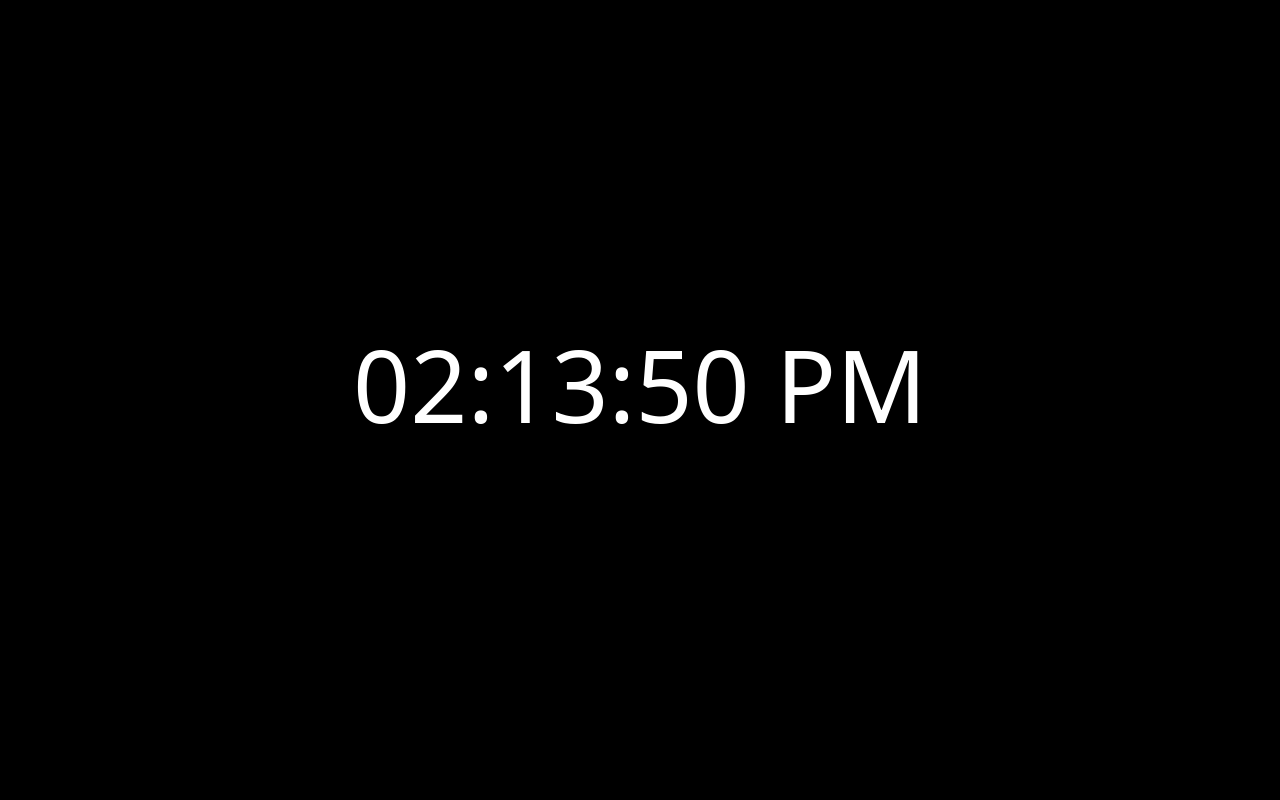
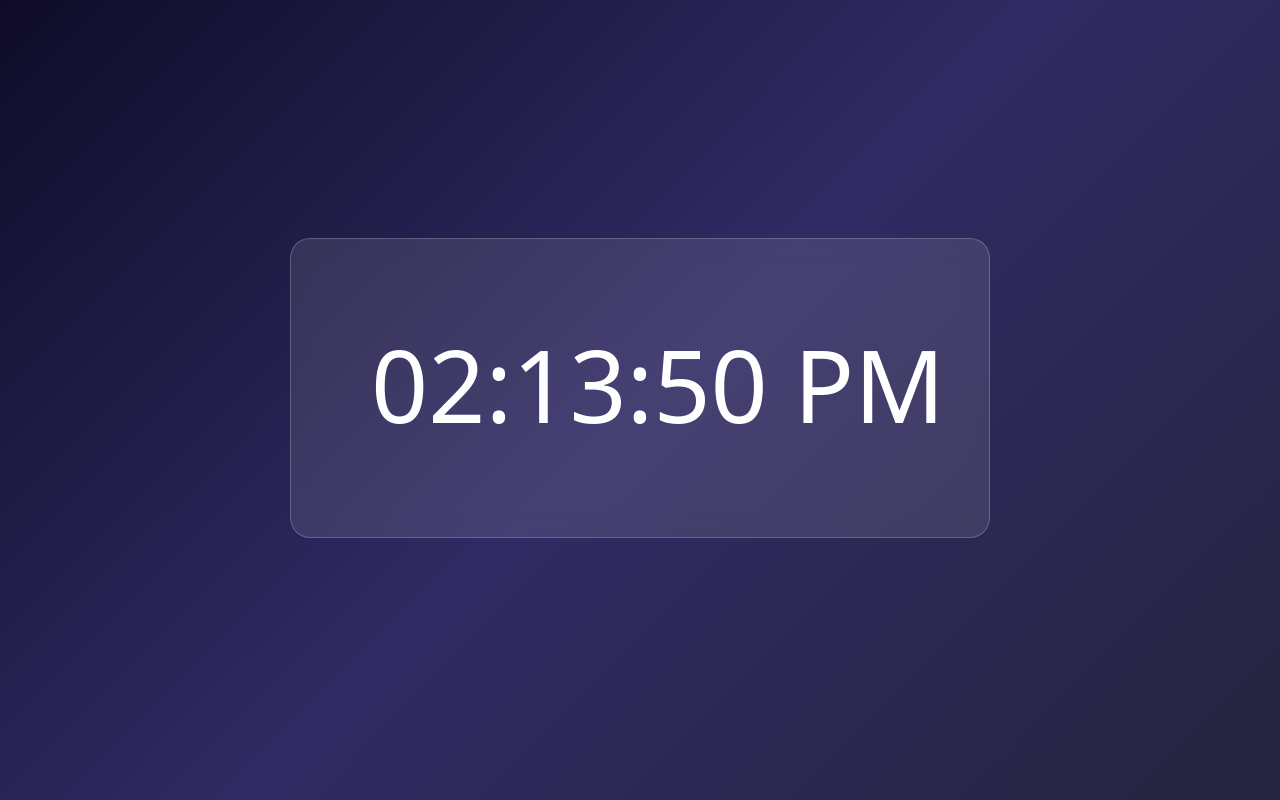
Before and after one commit to Anjith9977/Digital_Clock, a plain HTML site: page index.html in a window 1280 px wide. Drawn offline with nearby package versions, Linux system fonts and the light colour scheme.

Commit message:
update digital-clock

```diff
--- a/index.html
+++ b/index.html
@@ -6,10 +6,23 @@
     <title>Document</title>
     <link href="https://cdn.jsdelivr.net/npm/bootstrap@5.3.7/dist/css/bootstrap.min.css" rel="stylesheet" integrity="sha384-LN+7fdVzj6u52u30Kp6M/trliBMCMKTyK833zpbD+pXdCLuTusPj697FH4R/5mcr" crossorigin="anonymous">
 </head>
-<body  style="background-color: #000000;">
-    <div id="time" style="min-height: 100vh;"class="d-flex align-items-center justify-content-center flex-column">
-        <h1 id="output" style="color: #fff; font-size: 100px;"></h1>
+<body  style="background: linear-gradient(135deg, #0f0c29, #302b63, #24243e);">
+
+    <!-- Parent div -->
+
+    <div id="time" class="d-flex align-items-center justify-content-center flex-column vh-100">
+
+        <!-- B-G Of clock -->
+        <div style="width: 700px;height: 300px;background: rgba(255, 255, 255, 0.1);display: inline-block; border-radius: 20px;backdrop-filter: blur(10px);;border: 1px solid rgba(255, 255, 255, 0.2);" class="d-flex align-items-center ">
+
+            <!-- Clock -->
+
+        <h1 id="output" style="color: #fff; font-size: 100px;margin-left: 80px;cursor: default;"></h1>
+        </div>
     </div>
+
+
+
 </body>
 <script>
 
@@ -30,10 +43,10 @@
             hour="0"+hour
         }
          if(min<10){
-            hour="0"+hour
+            min="0"+min
         }
          if(sec<10){
-            hour="0"+hour
+            sec="0"+sec
         }
 
          output.innerHTML=`${hour}:${min}:${sec} ${session}`
```
